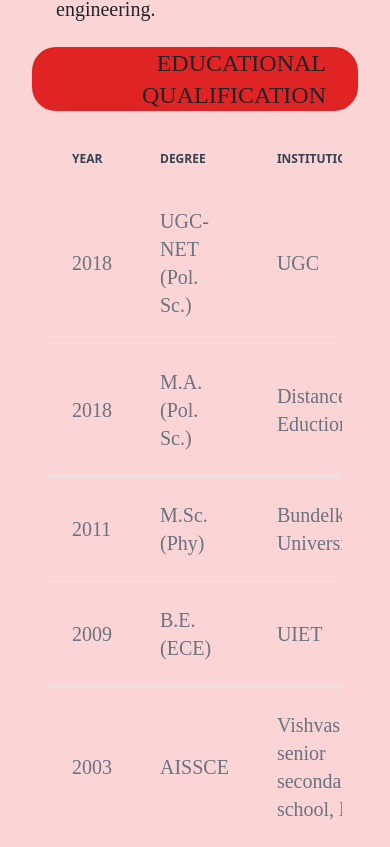
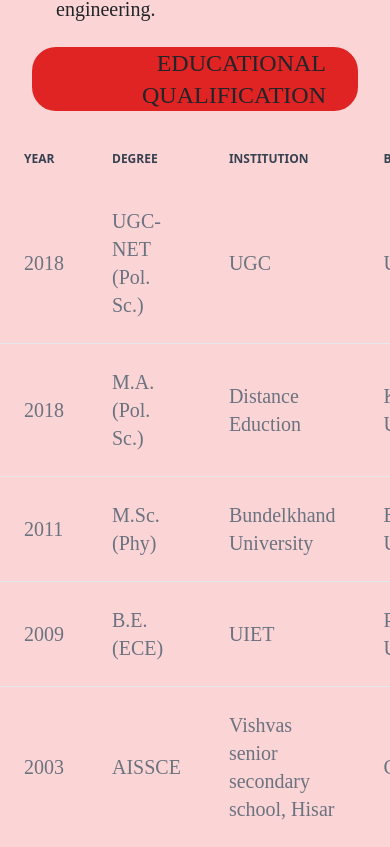
Before and after one commit to mandeepgarhwal/resume-tailwind, a React (Create React App) app: page / in a window 390 px wide. Shown: the part 1417-2264 px from the top of the page. Built offline with nearby package versions, Linux system fonts and the light colour scheme.

Commit message:
Update App.js

```diff
--- a/src/App.js
+++ b/src/App.js
@@ -29,7 +29,7 @@ function App() {
         </ul>
       </div>
       <h2 className="bg-red-600 text-right text-2xl font-serif text-slate-700 mb-4 mx-8 rounded-3xl pr-8"> EDUCATIONAL QUALIFICATION </h2>
-      <div className="px-12">
+      <div className="md:px-12">
       <div className="overflow-x-auto">
       <Table>
         <Table.Head>
```
